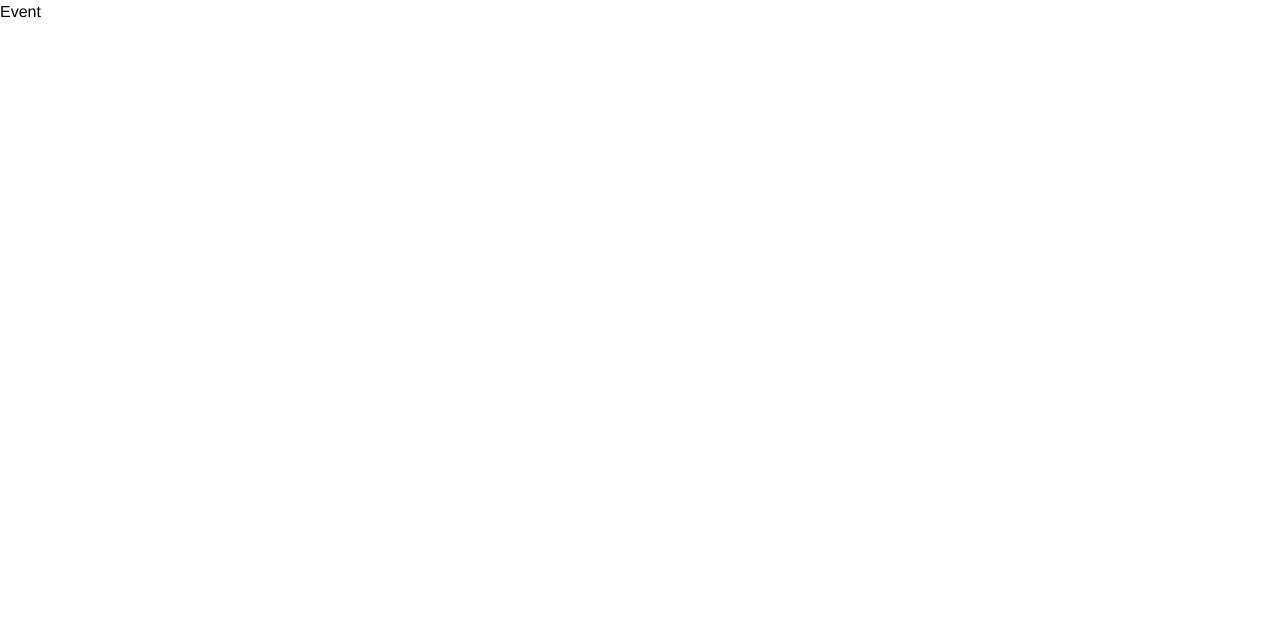
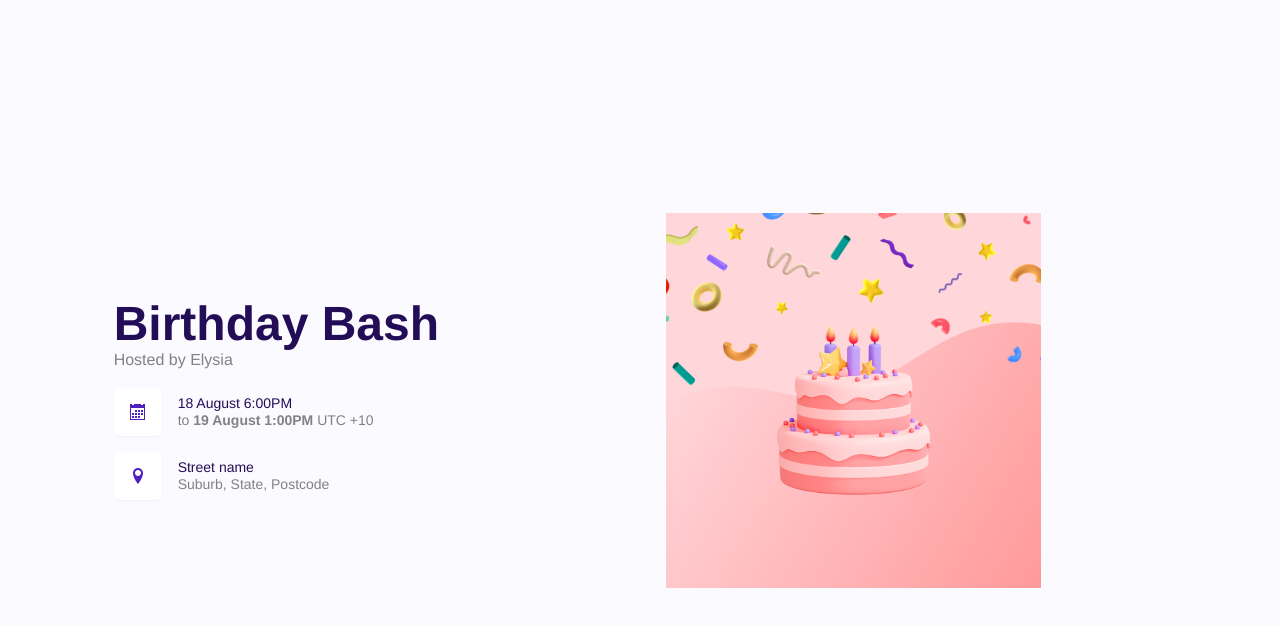
Before and after one commit to harshgoel05/social-media, a React (Create React App) app: page /event in a window 1280 px wide. Shown: the top 626 px of the page. Built offline with nearby package versions, Linux system fonts and the light colour scheme.

Commit message:
add event page

```diff
--- a/package.json
+++ b/package.json
@@ -13,6 +13,7 @@
     "@types/react-router-dom": "^5.3.3",
     "react": "^18.2.0",
     "react-dom": "^18.2.0",
+    "react-icons": "^4.4.0",
     "react-router-dom": "^6.4.1",
     "react-scripts": "5.0.1",
     "typescript": "^4.8.4",
@@ -43,6 +44,7 @@
     ]
   },
   "devDependencies": {
+    "@types/react-icons": "^3.0.0",
     "autoprefixer": "^10.4.12",
     "postcss": "^8.4.17",
     "tailwindcss": "^3.1.8"
--- a/src/pages/Event.tsx
+++ b/src/pages/Event.tsx
@@ -1,7 +1,45 @@
+import { ImCalendar, ImLocation } from "react-icons/im";
 function Event() {
-    return (
-      <div>Event</div>
-    );
-  }
+  return (
+    <div className="bg-light">
+      <div className="container mx-auto h-screen ">
+        <div className="flex flex-col-reverse lg:flex-row justify-center items-center h-full">
+          <div className="mx-auto">
+            <h1 className="text-5xl text-primary1 font-bold">Birthday Bash</h1>
+            <p className="text-net2 text-md">
+              Hosted by <span className="text-bold">Elysia</span>
+            </p>
+            <div className="flex flex-col mt-4 gap-4">
+              <div className="flex">
+                <div className="bg-white p-4 shadow-sm rounded-md">
+                  <ImCalendar className="text-primary2"></ImCalendar>
+                </div>
+                <div className="leading-tight text-sm font-medium flex flex-col my-auto mx-4">
+                  <p className="text-primary1">18 August 6:00PM</p>
+                  <p className="text-net2">
+                    to <span className="font-semibold">19 August 1:00PM</span>{" "}
+                    UTC +10
+                  </p>
+                </div>
+              </div>
+              <div className="flex">
+                <div className="bg-white p-4 shadow-sm rounded-md">
+                  <ImLocation className="text-primary2"></ImLocation>
+                </div>
+                <div className="leading-tight text-sm font-medium flex flex-col my-auto mx-4">
+                  <p className="text-primary1">Street name</p>
+                  <p className="text-net2">Suburb, State, Postcode</p>
+                </div>
+              </div>
+            </div>
+          </div>
+          <div className="mx-auto">
+            <img src="/assets/event.svg" className="w-9/12" alt="Event" />
+          </div>
+        </div>
+      </div>
+    </div>
+  );
+}
 
-  export default Event;
+export default Event;
--- a/tailwind.config.js
+++ b/tailwind.config.js
@@ -6,6 +6,7 @@ module.exports = {
   theme: {
     extend: {
       colors: {
+        "light" : "#FBFAFF",
         "primary1" : "#240D57",
         "primary2" : "#501FC1",
         "primary3" : "#8456EC",
```
Also changed, not shown: public/assets/event.svg (added), 1 other file (tests, documents, lock files or other folders).
